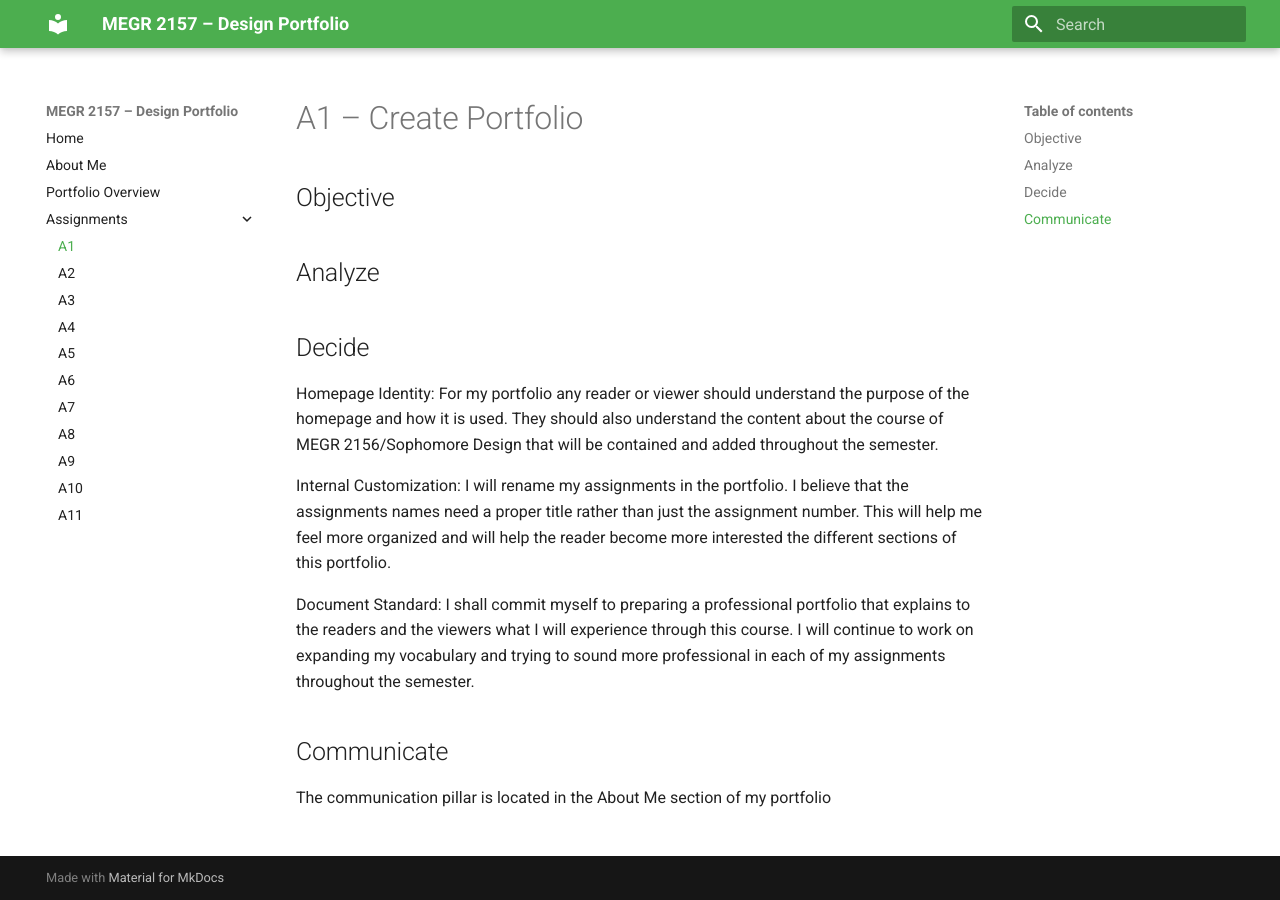
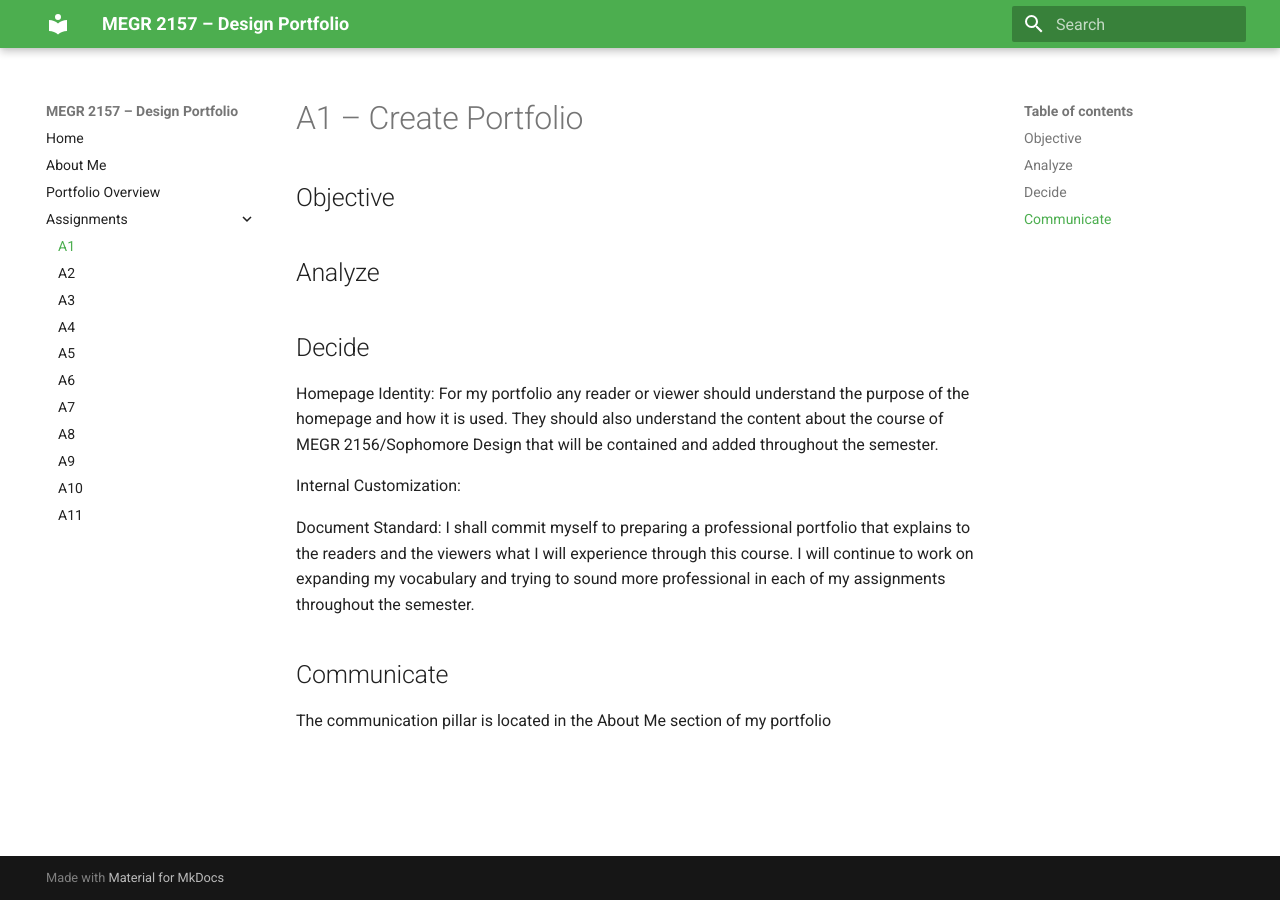
Before and after one commit to Ryants745/MEGR-2156-Design-Lab-Portfolio, an MkDocs documentation site: the page built from docs/assignments/A01/index.md, in a window 1280 px wide. Built offline with MkDocs 1.6.1 and Material for MkDocs 9.7.7, drawn with Linux system fonts in a browser that asks for light colours.

```diff
--- a/docs/assignments/A01/index.md
+++ b/docs/assignments/A01/index.md
@@ -7,7 +7,7 @@
 ## Decide
 Homepage Identity: For my portfolio any reader or viewer should understand the purpose of the homepage and how it is used. They should also understand the content about the course of MEGR 2156/Sophomore Design that will be contained and added throughout the semester.
 
-Internal Customization: I will rename my assignments in the portfolio. I believe that the assignments names need a proper title rather than just the assignment number. This will help me feel more organized and will help the reader become more interested the different sections of this portfolio.
+Internal Customization:
 
 Document Standard: I shall commit myself to preparing a professional portfolio that explains to the readers and the viewers what I will experience through this course. I will continue to work on expanding my vocabulary and trying to sound more professional in each of my assignments throughout the semester.
 ## Communicate
```
